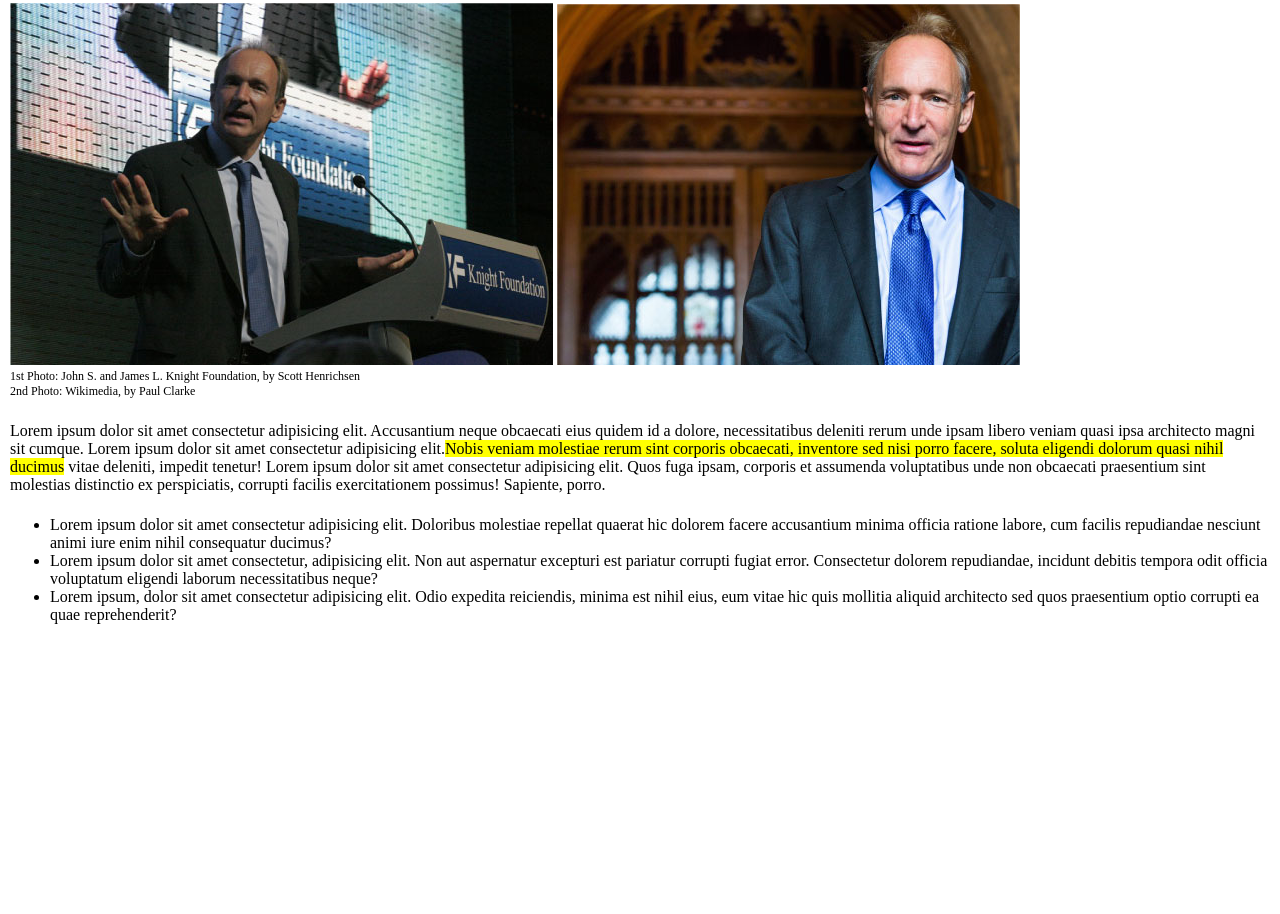
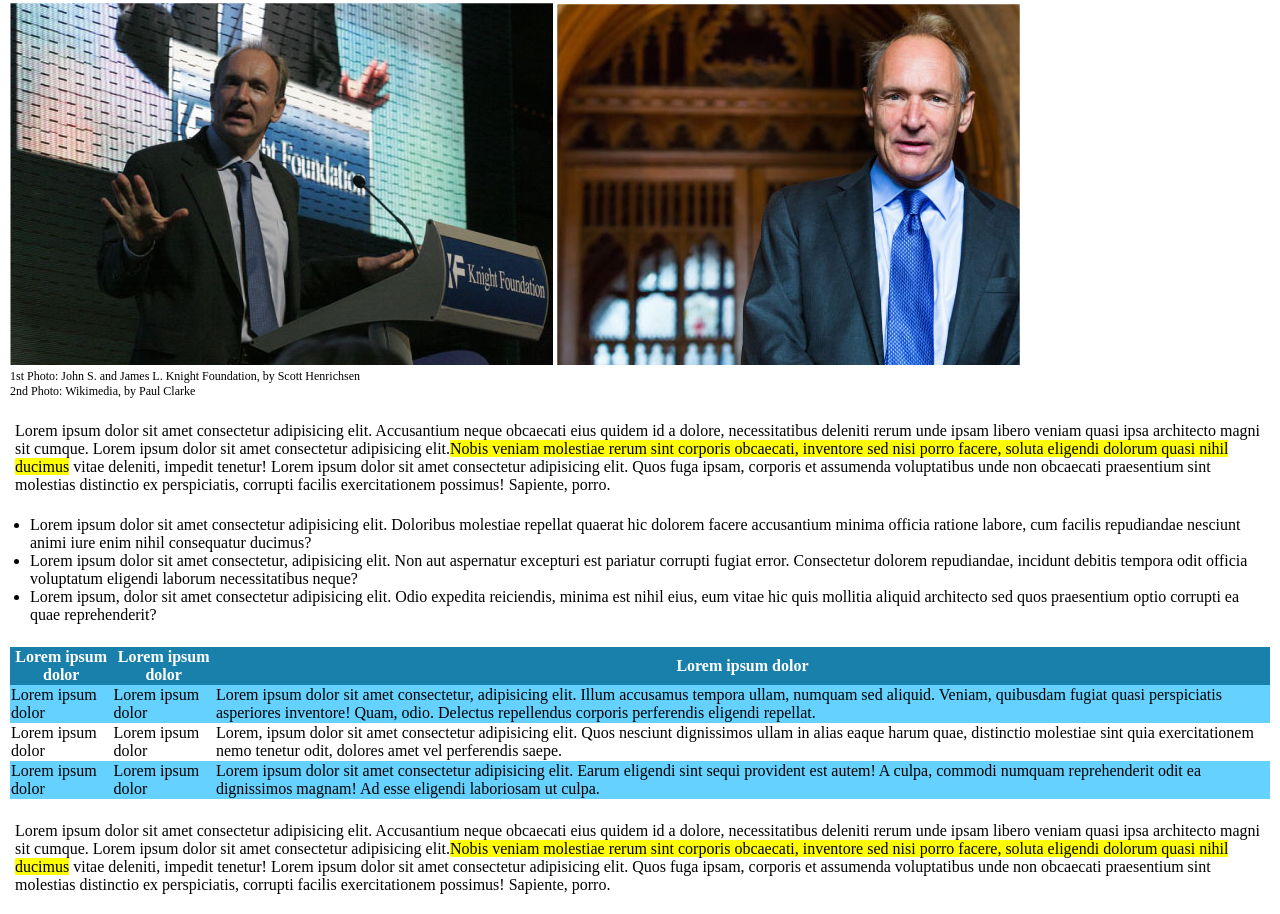
Before and after one commit to BernardoBarbucci/html-css-booleaner, a plain HTML site: page index.html in a window 1280 px wide. Shown: the part 332-1246 px from the top of the page. Before the commit the page ends 976 px from the top, so only its background shows below. Drawn offline with Linux system fonts and the light colour scheme.

Commit message:
table aggiustata + lorem finale

```diff
--- a/img/style/style.css
+++ b/img/style/style.css
@@ -33,6 +33,13 @@ main {
     font-size: 12px;
 }
 
+.text {
+    margin-left: 5px;
+}
+
+.text ul {
+    margin-left: -25px;
+}
 
 .hl-yellow {
     background-color: yellow;
@@ -42,11 +49,29 @@ main {
     color: grey;
 }
 
-.blue-font {
-    color: lightskyblue;s
+.black-font {
+    color: black;
 }
 
+.blue-font {
+    color: lightskyblue;
+}
 
+.bg-blue {
+    background-color:rgb(100, 209, 255);
+}
+
+.bg-white {
+    background-color: white;
+}
+
+.table-title {
+    width: fit-content;
+    text-align: start;
+    background-color: rgb(25, 128, 172);
+    color: white;
+    border-spacing: 0px;
+}
 
 .spazio-vuoto{
     margin-bottom: 0.60cm;
--- a/index.html
+++ b/index.html
@@ -35,7 +35,7 @@
 
         <!--Testo Lorem-->
         <section class="text">
-            <p class="text-paragraph">Lorem ipsum dolor sit amet consectetur adipisicing elit. Accusantium neque obcaecati eius quidem id a dolore, necessitatibus deleniti rerum unde ipsam libero veniam quasi ipsa architecto magni sit cumque. Lorem ipsum dolor sit amet consectetur adipisicing elit.<span class="hl-yellow">Nobis veniam molestiae rerum sint corporis obcaecati, inventore sed nisi porro facere, soluta eligendi dolorum quasi nihil ducimus</span> vitae deleniti, impedit tenetur! Lorem ipsum dolor sit amet consectetur adipisicing elit.</span> Quos fuga ipsam, corporis et assumenda voluptatibus unde non obcaecati praesentium sint molestias distinctio ex perspiciatis, corrupti facilis exercitationem possimus! Sapiente, porro. <exercitationem class="lore"></exercitationem></p>
+            <p class="text-paragraph">Lorem ipsum dolor sit amet consectetur adipisicing elit. Accusantium neque obcaecati eius quidem id a dolore, necessitatibus deleniti rerum unde ipsam libero veniam quasi ipsa architecto magni sit cumque. Lorem ipsum dolor sit amet consectetur adipisicing elit.<span class="hl-yellow">Nobis veniam molestiae rerum sint corporis obcaecati, inventore sed nisi porro facere, soluta eligendi dolorum quasi nihil ducimus</span> vitae deleniti, impedit tenetur! Lorem ipsum dolor sit amet consectetur adipisicing elit. Quos fuga ipsam, corporis et assumenda voluptatibus unde non obcaecati praesentium sint molestias distinctio ex perspiciatis, corrupti facilis exercitationem possimus! Sapiente, porro. <exercitationem class="lore"></exercitationem></p>
 
             <p class="spazio-vuoto"></p>
 
@@ -47,10 +47,42 @@
             </ul>
         </section>
 
+        <p class="spazio-vuoto"></p>
 
+        <!--tabella colorata-->
+        <table class="table-title black-font">
+            <thead>
+                <tr>
+                    <th>Lorem ipsum dolor</th>
+                    <th>Lorem ipsum dolor</th>
+                    <th>Lorem ipsum dolor</th>
+                </tr>
+            </thead>
+            <tbody>
+                <tr class="bg-blue black-font">
+                    <td>Lorem ipsum dolor</td>
+                    <td>Lorem ipsum dolor</td>
+                    <td>Lorem ipsum dolor sit amet consectetur, adipisicing elit. Illum accusamus tempora ullam, numquam sed aliquid. Veniam, quibusdam fugiat quasi perspiciatis asperiores inventore! Quam, odio. Delectus repellendus corporis perferendis eligendi repellat.</td>
+                </tr>
+                <tr class="bg-white black-font">
+                    <td>Lorem ipsum dolor</td>
+                    <td>Lorem ipsum dolor</td>
+                    <td>Lorem, ipsum dolor sit amet consectetur adipisicing elit. Quos nesciunt dignissimos ullam in alias eaque harum quae, distinctio molestiae sint quia exercitationem nemo tenetur odit, dolores amet vel perferendis saepe.</td>
+                </tr>
+                <tr class="bg-blue black-font">
+                    <td>Lorem ipsum dolor</td>
+                    <td>Lorem ipsum dolor</td>
+                    <td>Lorem ipsum dolor sit amet consectetur adipisicing elit. Earum eligendi sint sequi provident est autem! A culpa, commodi numquam reprehenderit odit ea dignissimos magnam! Ad esse eligendi laboriosam ut culpa.</td>
+                </tr>
+            </tbody>
+        </table>
 
+        <p class="spazio-vuoto"></p>
 
-
+        <!--Testo Lorem-->
+        <section class="text">
+            <p class="text-paragraph">Lorem ipsum dolor sit amet consectetur adipisicing elit. Accusantium neque obcaecati eius quidem id a dolore, necessitatibus deleniti rerum unde ipsam libero veniam quasi ipsa architecto magni sit cumque. Lorem ipsum dolor sit amet consectetur adipisicing elit.<span class="hl-yellow">Nobis veniam molestiae rerum sint corporis obcaecati, inventore sed nisi porro facere, soluta eligendi dolorum quasi nihil ducimus</span> vitae deleniti, impedit tenetur! Lorem ipsum dolor sit amet consectetur adipisicing elit. Quos fuga ipsam, corporis et assumenda voluptatibus unde non obcaecati praesentium sint molestias distinctio ex perspiciatis, corrupti facilis exercitationem possimus! Sapiente, porro. <exercitationem class="lore"></exercitationem></p>
+        </section>
 
 
 
```
